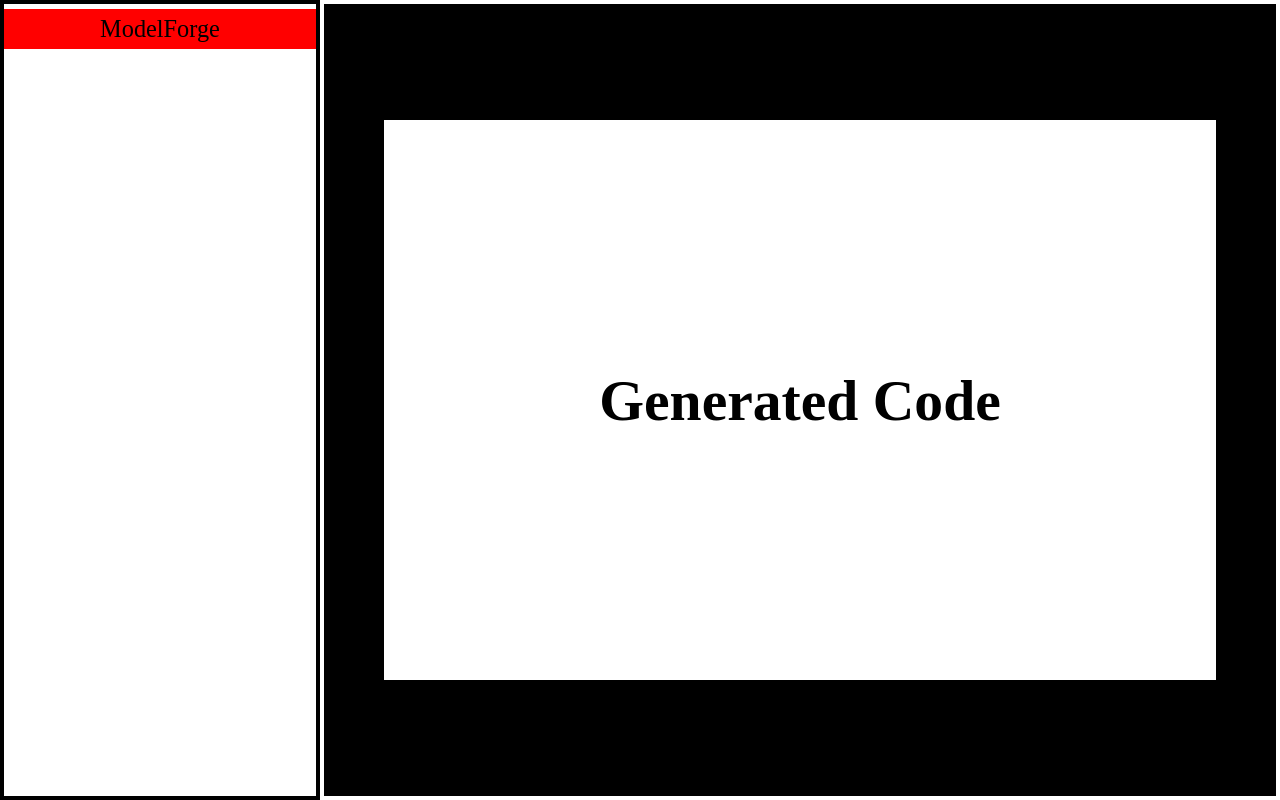
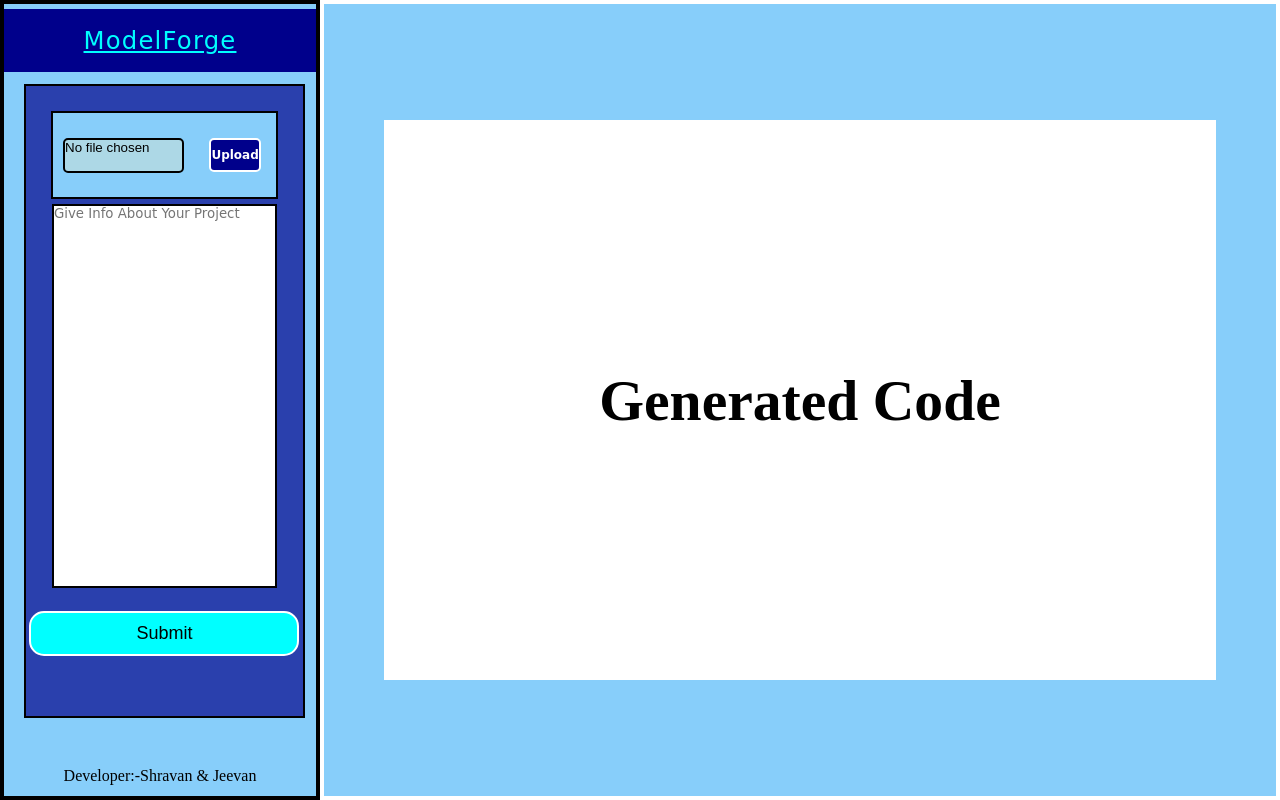
Before and after one commit to Jeevan-Jyoti21/ModelForge, a plain HTML site: page index.html in a window 1280 px wide. Drawn offline with Linux system fonts and the light colour scheme.

Commit message:
sturcture completed

```diff
--- a/index.html
+++ b/index.html
@@ -10,6 +10,20 @@
     <div class="background">
         <div class="sidenav">
             <div class="logo">ModelForge</div>
+            <div class="inputs">
+                 <div class="input-file">
+                    <input type="file" id="fileInput" class="file" />
+                    <label for="fileInput" class="custom-file-label"> Upload </label>
+                </div>
+                <div class="input-description">
+                    <textarea placeholder="Give Info About Your Project" name="description" id="description" ></textarea>
+                </div>
+                <button type="submit" class="submit">Submit</button>
+            </div>
+            <div class="footer">
+                Developer:-Shravan & Jeevan
+
+            </div>
         </div>
         <div class="code">
             <div class="content">
--- a/style.css
+++ b/style.css
@@ -14,28 +14,126 @@
 .sidenav{
     height: 100vh;
     width: 25vw;
-    background:white;
+    background:lightskyblue;
     border: 4px solid black;
+    position: relative;
+
 }
 .code{
     height: 100vh;
     width: 75vw;
+    background:lightskyblue;
     border: 4px solid white;
     display: flex;
     justify-content: center;
     align-items: center;
 }
+.logo{
+    height: 8%;
+    font-size: 1.9vw;
+    letter-spacing: 1.2px;
+    background: darkblue;
+    color: aqua;
+    text-decoration:underline;
+    font-family: cursive;
 
-.sidenav .logo{
+}
+.sidenav .logo, .footer{
     margin-top: 5px;
     width: 100%;
-    height: 5%;
-    background: red;
-    font-size: 1.9vw;
     text-align: center;
     display: flex;
     align-items: center;
     justify-content: center;
+}
+
+.inputs{
+    height: 80%;
+    width: 90%;
+    border: 2px solid black;
+    background: rgba(0, 0, 139, 0.686);
+    display: flex;
+    flex-direction: column;
+    align-items: center;
+    justify-content:flex-start;
+    position: absolute;
+    margin-left: 20px;
+    padding: 20px;
+    top: 80px
+}
+
+.inputs .file{
+    height: 35px;
+    width: 100%;
+    margin: 10px;
+    border: 2px solid black;
+    border-radius: 5px;
+    cursor: pointer;
+    background-color: lightblue;
+
+}
+
+.inputs .file::-webkit-file-upload-button{
+    display: none;
+}
+
+.custom-file-label{
+    border: 2px solid white;
+    border-radius: 5px;
+    height:40%;
+    width: 30%;
+    background: darkblue;
+    color: white;
+    display: flex;
+    align-items:center;
+    justify-content: center;
+    /* text-align: center; */
+    margin: 15px;
+    /* text-align: center; */
+    font-family: cursive;
+    font-size: 0.75em;
+    font-weight: bolder;
+
+
+}
+.input-file{
+    height: 15%;
+    margin: 5px;
+    border: 2px solid black;
+    background:lightskyblue;
+    display: flex;
+    align-items: center;
+
+}
+.sidenav input{
+    height: 25px;
+    width: 95%;
+    border: 2px solid black;
+}
+
+.input-description{
+    height: 65%;
+
+    width: 95%;
+}
+
+.input-description textarea{
+    height: 100%;
+    width: 100%;
+    border: 2px solid black;
+    font-family: cursive;
+    resize: none;
+}
+
+.submit{
+    background:aqua;
+    color: black;
+    margin-top: 10%;
+    height: 2.5em;
+    width: 15em;
+    border-radius: 15px;
+    border: 2px solid white;
+    font-size: large;
 }
 
 .code .content{
@@ -48,3 +146,9 @@
     justify-content: center;
     font-size: 3vw;
 }
+
+.footer{
+    height:40px ;
+    position:absolute;
+    bottom: 0px;
+}
```
